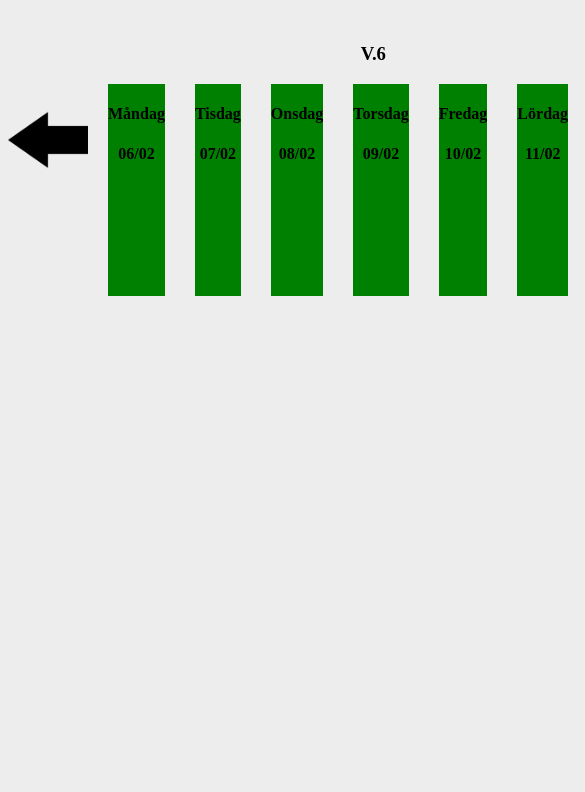
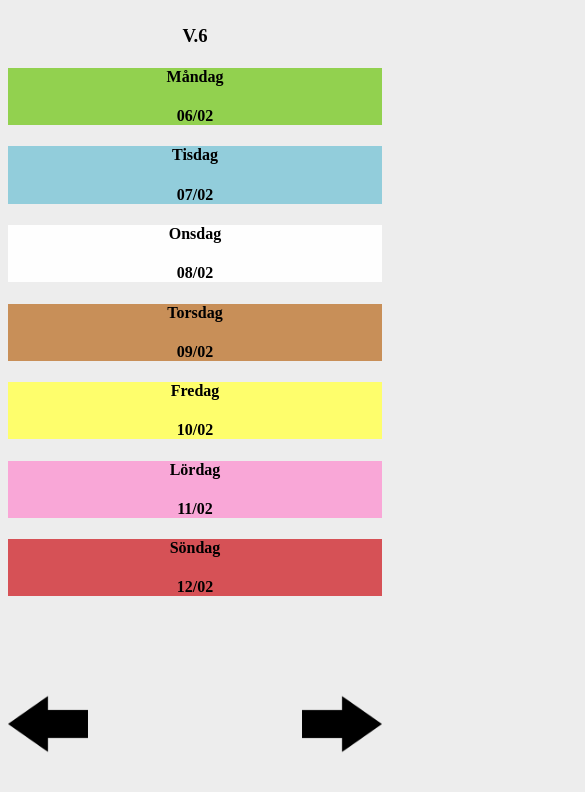
Before and after one commit to melvinsjostrand/GA, a plain HTML site: page HTML och CSS kod/Vecka.html in a window 390 px wide. Shown: the part 384-1176 px from the top of the page, 585 px wide, since content can reach past the window. Before the commit the page ends 844 px from the top, so only its background shows below. Drawn offline with Linux system fonts and the light colour scheme.

Commit message:
veckosida

```diff
--- a/HTML och CSS kod/Css_filer/Vecka.css
+++ b/HTML och CSS kod/Css_filer/Vecka.css
@@ -22,38 +22,77 @@ main h2 , h3{
 main h2{
     font-size: 3em;
 }
-.maingrid{
-    grid-template-columns: 1fr 3fr 3fr 3fr 3fr 3fr 3fr 3fr 1fr;
-    grid-template-rows: auto auto auto;
-    display:grid;
-}
+
 h4{
     text-align: center;
 }
+
+section{
+    margin-bottom: 200px;
+    margin-left: 10px;
+    margin-right: 10px;
+}
+
 div{
 
     border-width: 2px;
-    background-color: green;
     width: 100%;
-    height: 100%;
+    height: 200%;
 }
-section{
-    margin-left: 20px;
-    margin-right: 10px;
-}
+
+
 img{
+margin-top: 50px;
 width: 5em;
 height: 7em;
 }
+
 .image1{
     transform: rotate(180deg);
     grid-row:3/4;
 }
+
+
+
+
+
+
+
+
+div.Måndag{
+    background-color: rgb(146,209,79);
+}
+div.Tisdag{
+    background-color:rgb(146,205,219);
+}
+div.Onsdag{
+    background-color:rgb(254,254,254);
+}
+div.Torsdag{
+    background-color:rgb(200,143,88);
+}
+
+div.Fredag{
+     background-color:rgb(254,254,108);
+}
+div.Lördag{
+     background-color:rgb(249,167,215);
+}
+div.Söndag{
+     background-color:rgb(214,81,86);
+}
+
 @media only screen and (min-width: 860px){
     header nav{
         margin-left: 120px;
         margin-right: 120px;
     }
+    .maingrid{
+        grid-template-columns: 1fr 3fr 3fr 3fr 3fr 3fr 3fr 3fr 1fr;
+        grid-template-rows: auto auto auto;
+        display:grid;
+    }
+
 
 }
 @media only screen and (max-width: 860px){
@@ -63,14 +102,44 @@ height: 7em;
     }
     section{
         text-align: center;
-        background-color: green;
     }
-    .maingrid{
-        grid-template-columns: 1fr;
-        grid-row:1fr;
-    }
+
     .image2{
     float: right;
     }
 
+
+    section{
+        margin-bottom: 0px;
+        margin-left: 0px;
+        margin-right: 0px;
+    }
+
+
+
+
+
+
+    section.Måndag{
+        background-color: rgb(146,209,79);
+    }
+    section.Tisdag{
+        background-color:rgb(146,205,219);
+    }
+    section.Onsdag{
+        background-color:rgb(254,254,254);
+    }
+    section.Torsdag{
+        background-color:rgb(200,143,88);
+    }
+
+    section.Fredag{
+         background-color:rgb(254,254,108);
+    }
+    section.Lördag{
+         background-color:rgb(249,167,215);
+    }
+    section.Söndag{
+         background-color:rgb(214,81,86);
+    }
 }
--- a/HTML och CSS kod/Vecka.html
+++ b/HTML och CSS kod/Vecka.html
@@ -33,46 +33,46 @@
             V.6
         </h3>
 
-        <section>
+        <section class="Måndag">
             <h4>Måndag</h4>
             <h4>06/02</h4>
-            <div></div>
+            <div class="Måndag"></div>
         </section>
 
-        <section>
+        <section class="Tisdag">
             <h4>Tisdag</h4>
             <h4>07/02</h4>
-            <div></div>
+            <div class="Tisdag"></div>
         </section>
 
-        <section>
+        <section class="Onsdag">
             <h4>Onsdag</h4>
             <h4>08/02</h4>
-            <div></div>
+            <div class="Onsdag"></div>
         </section>
 
-        <section>
+        <section class="Torsdag">
             <h4>Torsdag</h4>
             <h4>09/02</h4>
-            <div></div>
+            <div class="Torsdag" ></div>
         </section>
 
-        <section>
+        <section class="Fredag">
             <h4>Fredag</h4>
             <h4>10/02</h4>
-            <div></div>
+            <div class="Fredag"></div>
         </section>
 
-        <section>
+        <section class="Lördag">
             <h4>Lördag</h4>
             <h4>11/02</h4>
-            <div></div>
+            <div class="Lördag"></div>
         </section>
 
-        <section>
+        <section class="Söndag">
             <h4>Söndag</h4>
             <h4>12/02</h4>
-            <div></div>
+            <div class="Söndag"></div>
         </section>
         <img class="image1" src="./icons/arrow.png" alt="förra veckan">
         <img class="image2" src="./icons/arrow.png" alt="förra veckan">
```
